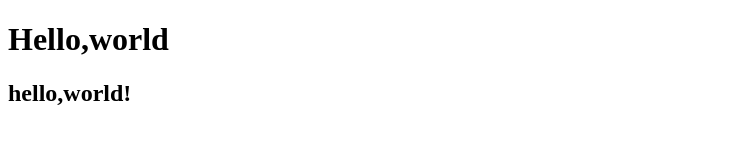
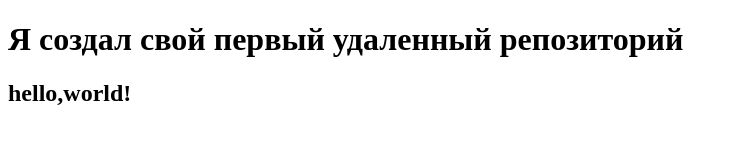
Before and after one commit to Yesjir/new-repo-3, a plain HTML site: page index.html in a window 1280 px wide. Shown: the whole page, without its empty margins (0-738 px from the left). Drawn offline with Linux system fonts and the light colour scheme.

Commit message:
new commit

```diff
--- a/index.html
+++ b/index.html
@@ -3,10 +3,10 @@
 <head>
     <meta charset="UTF-8">
     <meta name="viewport" content="width=device-width, initial-scale=1.0">
-    <title>Document</title>
+    <title>New git project</title>
 </head>
 <body>
- <h1>Hello,world</h1>
+ <h1>Я создал свой первый удаленный репозиторий</h1>
  <h2>hello,world!</h2>
 </body>
 </html>
```
